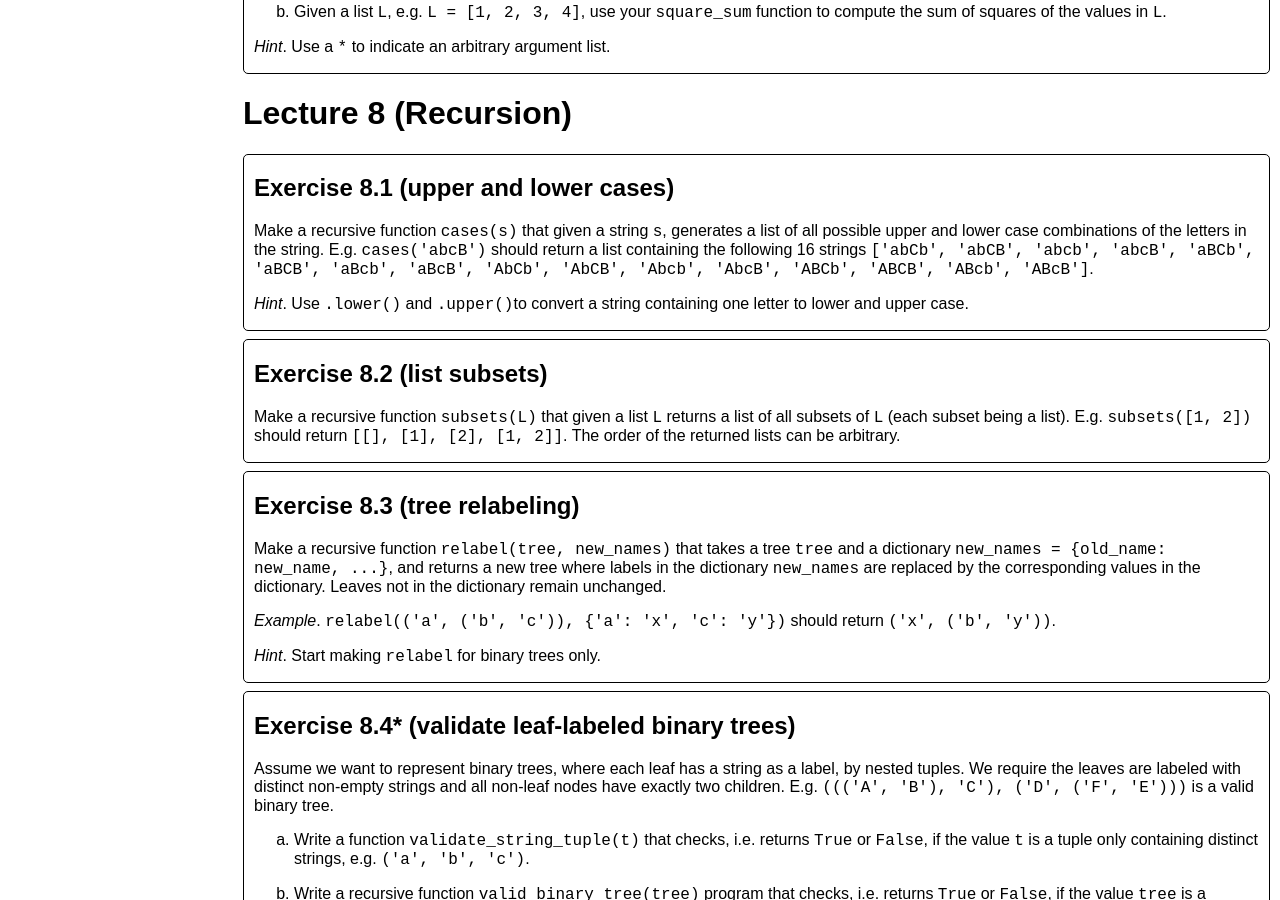
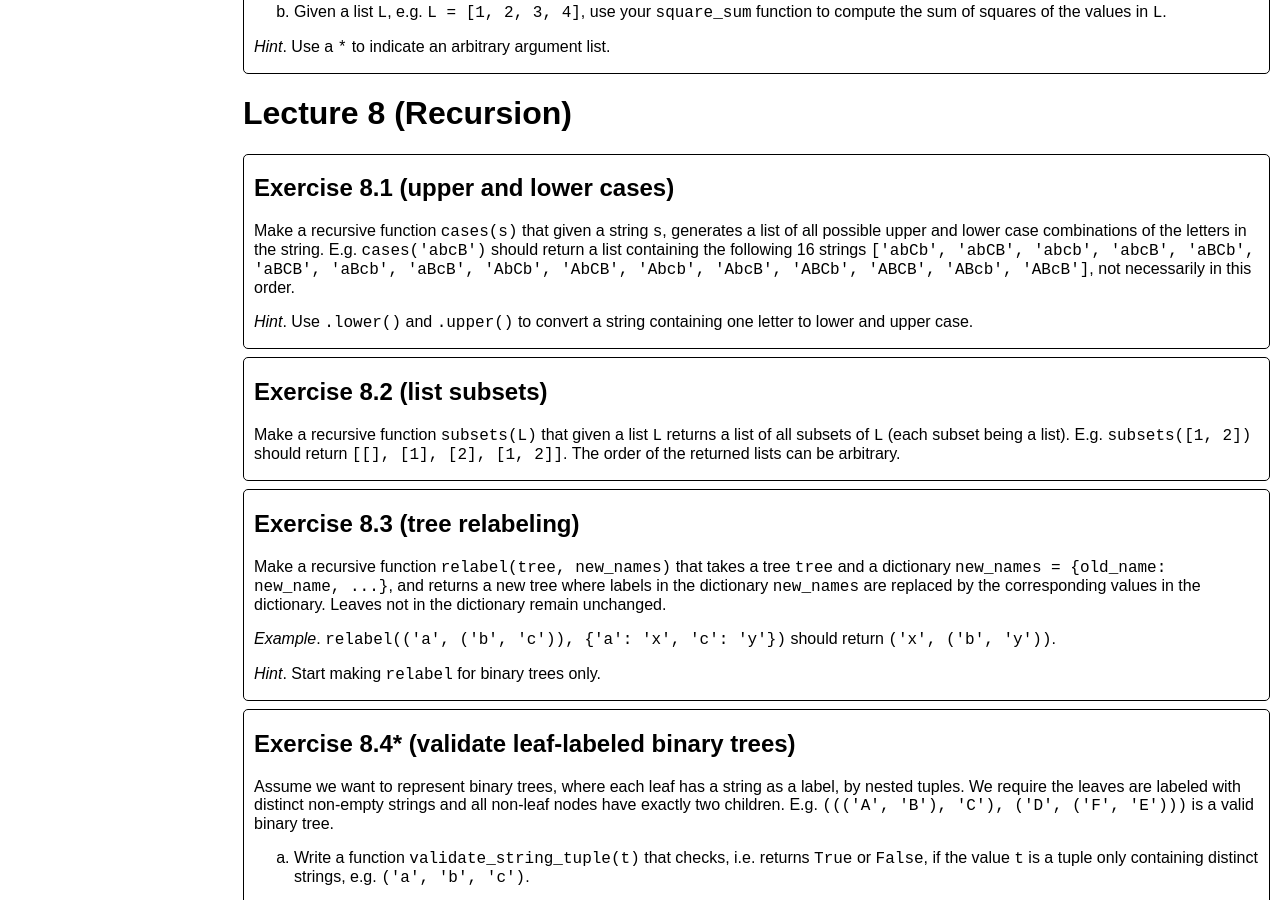
Before and after one commit to gsbrodal/gsbrodal.github.io, a Jekyll site: the page built from ipsa/exercises.html, in a window 1280 px wide and 900 px high, scrolled down 12896 px. Built offline with Jekyll 4.4.1, drawn with Linux system fonts in a browser that asks for light colours.

```diff
--- a/ipsa/exercises.html
+++ b/ipsa/exercises.html
@@ -573,8 +573,8 @@
 <h1>Lecture 8 (Recursion)</h1>
 <div class="exercise">
 <h2>Exercise 8.1 (upper and lower cases)</h2>
-<p>Make a recursive function <code>cases(s)</code> that given a string <code>s</code>, generates a list of all possible upper and lower case combinations of the letters in the string. E.g. <code>cases('abcB')</code> should return a list containing the following 16 strings <code>['abCb', 'abCB', 'abcb', 'abcB', 'aBCb', 'aBCB', 'aBcb', 'aBcB', 'AbCb', 'AbCB', 'Abcb', 'AbcB', 'ABCb', 'ABCB', 'ABcb', 'ABcB']</code>.</p>
-<p><em>Hint</em>. Use <code>.lower()</code> and <code>.upper()</code>to convert a string containing one letter to lower and upper case.</p>
+<p>Make a recursive function <code>cases(s)</code> that given a string <code>s</code>, generates a list of all possible upper and lower case combinations of the letters in the string. E.g. <code>cases('abcB')</code> should return a list containing the following 16 strings <code>['abCb', 'abCB', 'abcb', 'abcB', 'aBCb', 'aBCB', 'aBcb', 'aBcB', 'AbCb', 'AbCB', 'Abcb', 'AbcB', 'ABCb', 'ABCB', 'ABcb', 'ABcB']</code>, not necessarily in this order.</p>
+<p><em>Hint</em>. Use <code>.lower()</code> and <code>.upper()</code> to convert a string containing one letter to lower and upper case.</p>
 </div>
 <div class="exercise">
 <h2>Exercise 8.2 (list subsets)</h2>
```
Also changed, not shown: 4 other files.
